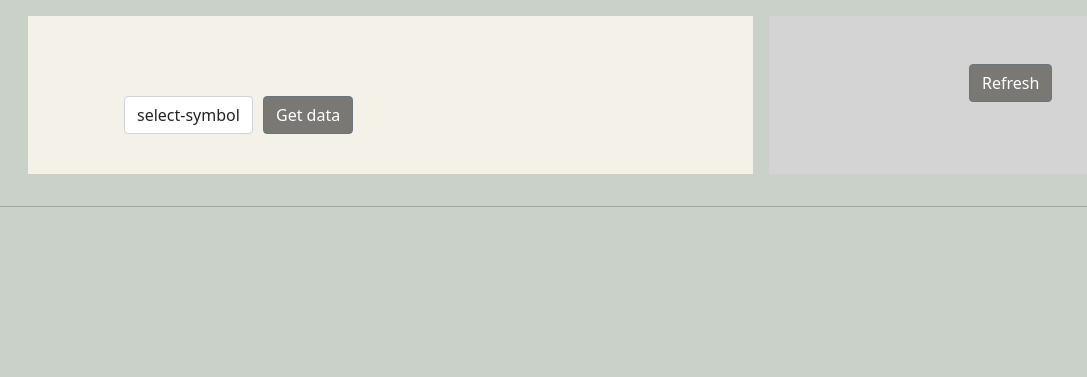
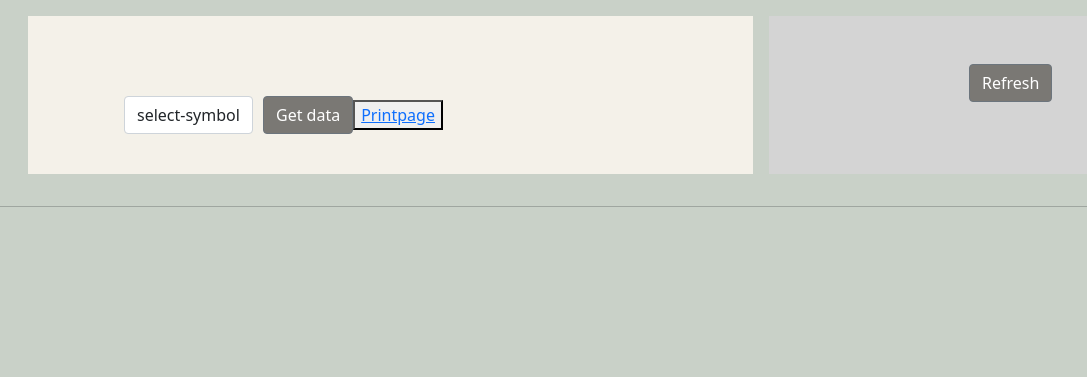
Before and after one commit to smanojpravin/optionchain_v2, a Django app: template orderticket/templates/ordersubmission.html in a window 1280 px wide. Shown: the part 43-420 px from the top of the page, without its empty margins (0-1087 px from the left). Run offline with Django 4.2, Linux system fonts and the light colour scheme; the template is opened without the code that fills it, so the values that code supplies are empty; some libraries are stand-ins or nearby versions.

Commit message:
Update ordersubmission.html

```diff
--- a/orderticket/templates/ordersubmission.html
+++ b/orderticket/templates/ordersubmission.html
@@ -57,6 +57,7 @@
                       {% endfor %}
                 </select>
                   <input style="margin-left:10px;background-color: #7A7874;" class="btn btn-secondary" type="submit" value="Get data">
+                  <button><a href="/secondhome" target="_blank">Printpage</a></button>
                 {% comment %} <button style="margin-left:10px" type="submit" class="btn btn-primary">Get data</button> {% endcomment %}
                 <br>
 
```
